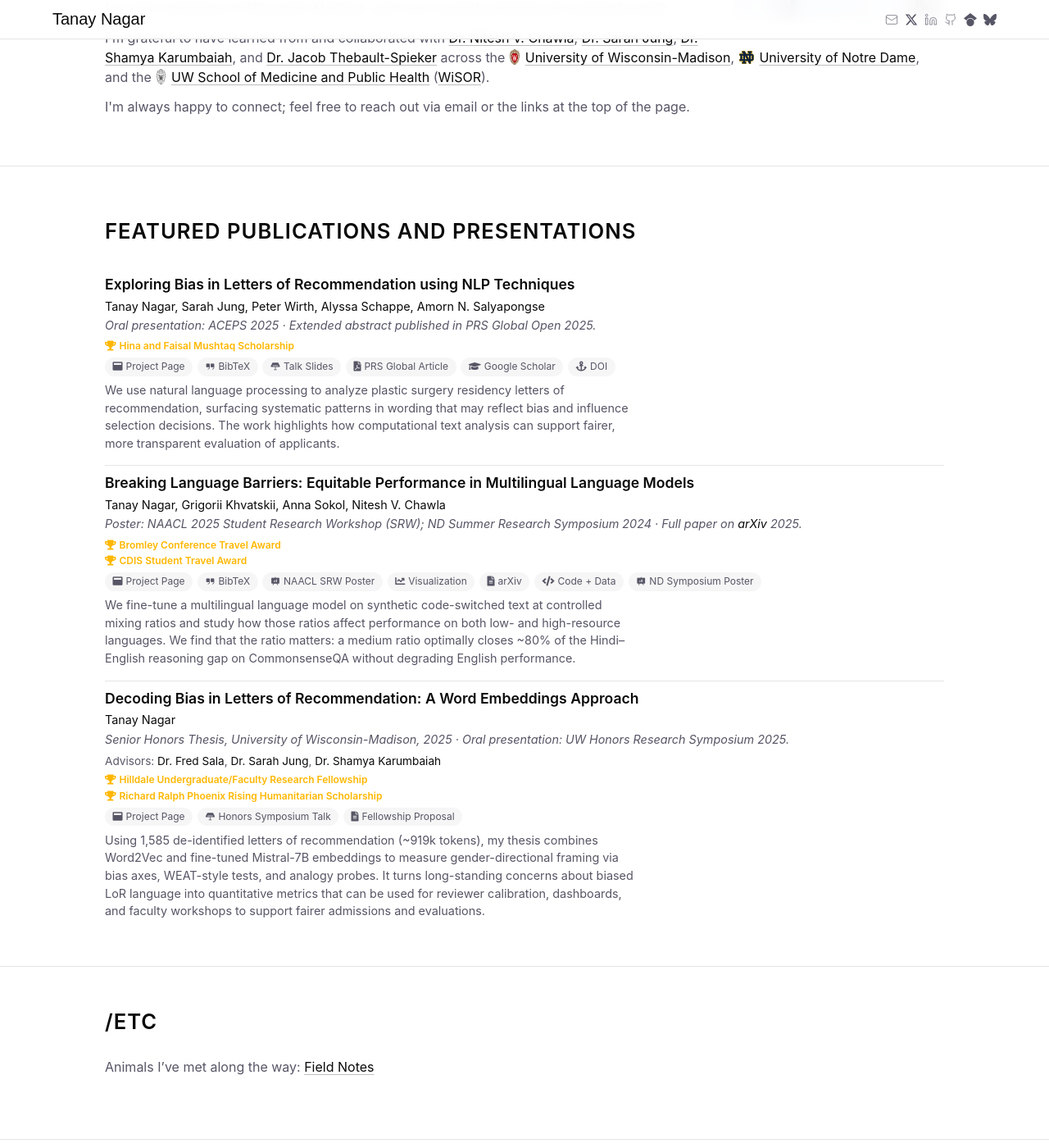
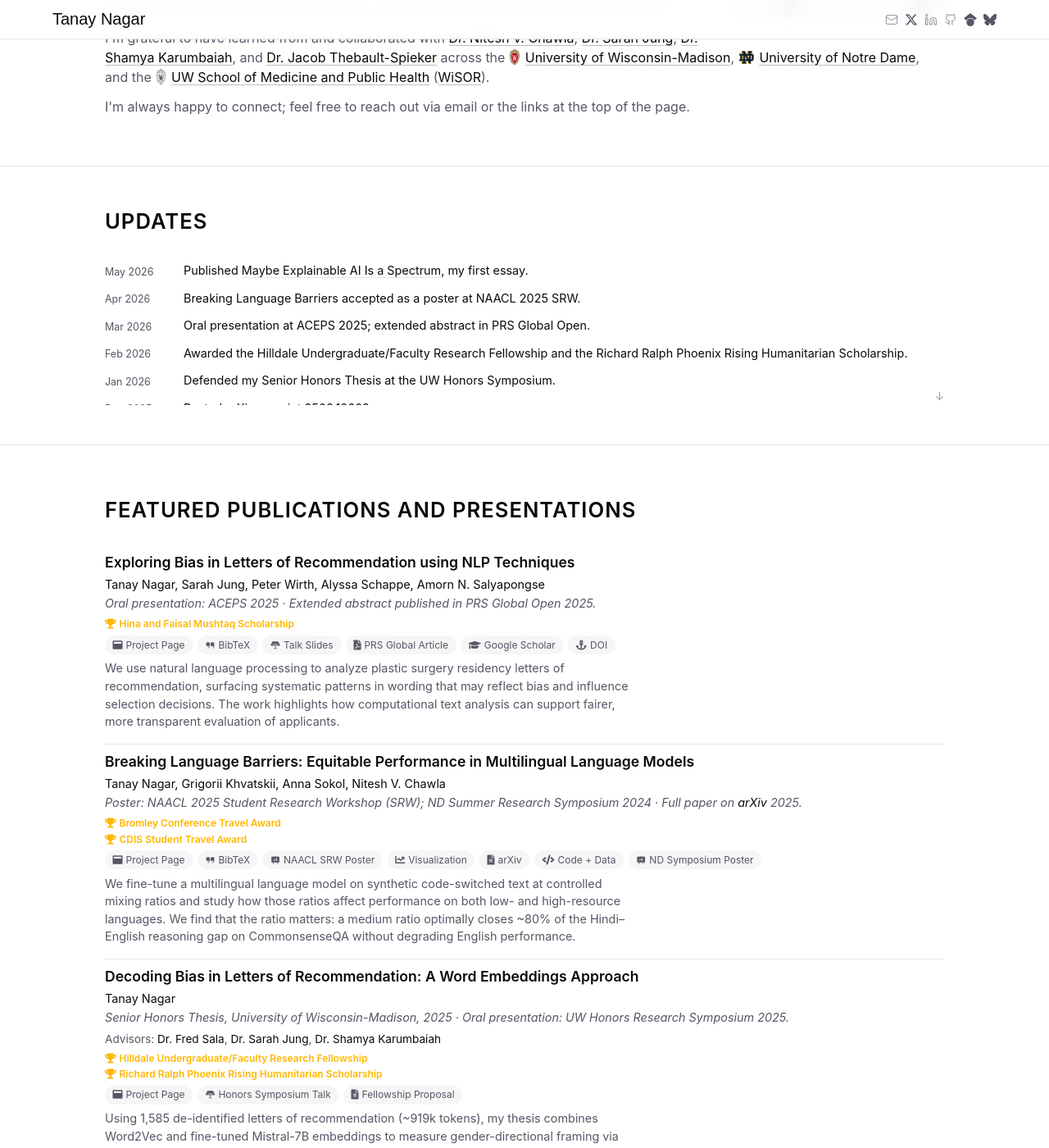
Before and after one commit to tnagar72/tnagar72.github.io, a Jekyll site: the page built from index.html, in a window 1280 px wide and 1400 px high, scrolled down 428 px. Shown: the whole window at 82% size. Built offline with Jekyll 4.4.1, drawn with Linux system fonts in a browser that asks for light colours; nearby versions of some CDN libraries.

Commit message:
feat(homepage): add Updates section
New homepage section between hero and Publications. Mirrors the pattern
on academic researcher sites (Shaily Bhatt, Sireesh Gururaja, Simran
Khanuja): a section header followed by a reverse-chronological list of
recent activity, items written as date + short prose.

ARCHITECTURE
- _data/news.yml — source of truth, single file for the user to edit.
  Each entry has an ISO date (YYYY-MM-DD) and a free Markdown body.
  Entries can be added in any order; the include sorts newest-first.
- _includes/news.html — Liquid template. Pulls site.data.news,
  sorts by date descending, renders each entry with semantic <time>
  for the date column and markdownified body for the prose.
- assets/css/main.css — .updates-* rules.
- index.html — single new line: {% include news.html %} between hero
  and publications.

VISUAL DESIGN
- No border, no card chrome. Borderless to match the plain-list
  aesthetic of academic sites surveyed.
- Box has max-height 180px (~4 single-line items) with internal scroll
  for older entries.
- Native OS scrollbar (no custom ::-webkit-scrollbar styling) — on
  macOS this auto-hides except when scrolling, matching system convention.
- Small ↓ arrow in the bottom-right corner of the box: tiny affordance
  signaling there's more below. pointer-events:none so it doesn't
  block scroll/click events on the underlying list.

EDITING WORKFLOW
Adding a new update is a single-file edit:
  - date: 2026-06-15
    body: 'Whatever happened. Optionally with [a link](url).'
The include handles formatting and sorting; no HTML edits needed.

DEFERRED
- /updates/ archive page for older entries past the visible window.
  Today the box just scrolls internally; a future commit can add the
  archive page + "older →" link if/when the news.yml grows past
  the point where in-box scrolling stops feeling adequate.

```diff
--- /dev/null
+++ b/_data/news.yml
@@ -0,0 +1,35 @@
+# news.yml — homepage Updates feed
+#
+# Each entry has:
+#   date: YYYY-MM-DD (ISO; rendered as "Month YYYY" automatically)
+#   body: free Markdown — [text](url) for links, *italic*, **bold**, emoji
+#
+# The include sorts newest-first by `date`, so file order doesn't matter.
+# Add a new entry at the top, bottom, or anywhere — it'll land in the
+# right spot when the site builds.
+#
+# Examples of what you might put in `body`:
+#   - Published [the X essay](/writing/x/)
+#   - ✍️ Started writing about Y
+#   - Paper accepted at [NAACL 2025 SRW](#)
+#   - 🎉 Awarded the Hilldale Fellowship
+#
+# Delete this comment block once you're comfortable with the format.
+
+- date: 2026-05-31
+  body: 'Published [Maybe Explainable AI Is a Spectrum](/writing/maybe-explainable-ai-is-a-spectrum/), my first essay.'
+
+- date: 2026-04-15
+  body: 'Breaking Language Barriers accepted as a poster at NAACL 2025 SRW.'
+
+- date: 2026-03-01
+  body: 'Oral presentation at ACEPS 2025; extended abstract in PRS Global Open.'
+
+- date: 2026-02-15
+  body: 'Awarded the Hilldale Undergraduate/Faculty Research Fellowship and the Richard Ralph Phoenix Rising Humanitarian Scholarship.'
+
+- date: 2026-01-20
+  body: 'Defended my Senior Honors Thesis at the UW Honors Symposium.'
+
+- date: 2025-12-10
+  body: 'Posted arXiv preprint [2508.12662](https://arxiv.org/abs/2508.12662).'
--- /dev/null
+++ b/_includes/news.html
@@ -0,0 +1,43 @@
+{%- comment -%}
+Updates section for the homepage.
+
+Source of truth: _data/news.yml. Each entry has:
+  - date: YYYY-MM-DD (ISO; rendered as "Mon YYYY" — e.g. "May 2026")
+  - body: free Markdown (links, bold, italic, emoji all supported)
+
+Sorted by date descending, so the file order in news.yml doesn't matter.
+The full ISO date is preserved in <time datetime="…"> for accessibility.
+
+Width matches every other homepage section: wraps the content in
+<div class="hero-content"> which is the .hero-content max-width:1024px
+container, same as the hero, publications, and /etc sections.
+
+The list lives inside a scrollable box (.updates-box) with a fixed
+max-height; whatever fits is visible, the rest scrolls inside the box.
+A small ↓ arrow in the bottom-right corner signals that there's more
+content below — visible only when the list actually overflows.
+{%- endcomment -%}
+
+{%- assign sorted = site.data.news | sort: "date" | reverse -%}
+
+<section id="updates" class="section-border">
+    <div class="hero-content">
+        <div class="section-header">
+            <h2>Updates</h2>
+        </div>
+
+        <div class="updates-box">
+            <div class="updates-scroll">
+                <ul class="updates-list">
+                    {%- for entry in sorted -%}
+                    <li>
+                        <time class="updates-when" datetime="{{ entry.date | date_to_xmlschema }}">{{ entry.date | date: "%b %Y" }}</time>
+                        <div class="updates-body">{{ entry.body | markdownify | replace: '<p>', '' | replace: '</p>', '' }}</div>
+                    </li>
+                    {%- endfor -%}
+                </ul>
+            </div>
+            <span class="updates-more-arrow" aria-hidden="true">↓</span>
+        </div>
+    </div>
+</section>
--- a/assets/css/main.css
+++ b/assets/css/main.css
@@ -222,6 +222,83 @@ section {
     color: var(--secondary-foreground);
     border-radius: 0.375rem;
     font-size: 0.875rem;
+}
+
+/* ============================================================
+   Updates (homepage news/log section)
+   Source: _data/news.yml → _includes/news.html
+   Sits in a .hero-content wrapper so it inherits the same max-width
+   (1024px) as the hero, publications, and /etc sections — keeping
+   the section visually aligned with everything else on the page.
+   ============================================================ */
+.updates-box {
+    /* Borderless: no border, no background. The internal scroll
+       container handles overflow without any visible container chrome.
+       Matches the plain-list aesthetic of academic researcher pages.
+       position: relative anchors the small ↓ arrow at the corner. */
+    padding: 0;
+    position: relative;
+}
+.updates-scroll {
+    /* Show ~4 items at default sizes (single-line items ≈ 33.5px each,
+       4 of them ≈ 134px; with some wrap to 2 lines ≈ 180px). Beyond
+       that, the box stays the same height and the list scrolls
+       internally. Fewer than 4 entries: the box shrinks to fit. */
+    max-height: 180px;
+    overflow-y: auto;
+    padding-right: 0.75rem;
+    /* No custom scrollbar styling — the OS handles it. On macOS this
+       means "auto-hide except when scrolling," which is the default
+       people are used to. */
+}
+/* Small downward arrow at the bottom-right corner: tiny affordance
+   signaling "there's more — scroll." pointer-events:none so it doesn't
+   intercept the scroll/click events on the list under it. */
+.updates-more-arrow {
+    position: absolute;
+    right: 0; bottom: 0;
+    font-family: var(--font-sans);
+    font-size: 0.85rem;
+    color: var(--muted-foreground);
+    pointer-events: none;
+    user-select: none;
+    opacity: 0.6;
+}
+
+.updates-list {
+    list-style: none;
+    padding: 0;
+    margin: 0;
+}
+.updates-list li {
+    /* Two-column grid: date | body. Date column is fixed width so
+       all dates align vertically regardless of body length. */
+    display: grid;
+    grid-template-columns: 80px 1fr;
+    gap: 1rem;
+    padding: 0.35rem 0;
+    font-size: 0.9rem;
+    line-height: 1.55;
+}
+.updates-when {
+    font-family: var(--font-mono);
+    font-size: 0.78rem;
+    color: var(--muted-foreground);
+    padding-top: 0.15rem;
+    white-space: nowrap;
+}
+.updates-body {
+    color: var(--foreground);
+}
+.updates-body a {
+    color: var(--foreground);
+    text-decoration: underline;
+    text-decoration-color: var(--border);
+    text-underline-offset: 3px;
+    text-decoration-thickness: 1px;
+}
+.updates-body a:hover {
+    text-decoration-color: var(--foreground);
 }
 
 /* Publications */
--- a/index.html
+++ b/index.html
@@ -2,6 +2,7 @@
 layout: default
 ---
 {% include hero.html %}
+{% include news.html %}
 {% include publications.html %}
 {% include etc.html %}
 {% include footer.html %}
```
Also changed, not shown: 8 other files.
